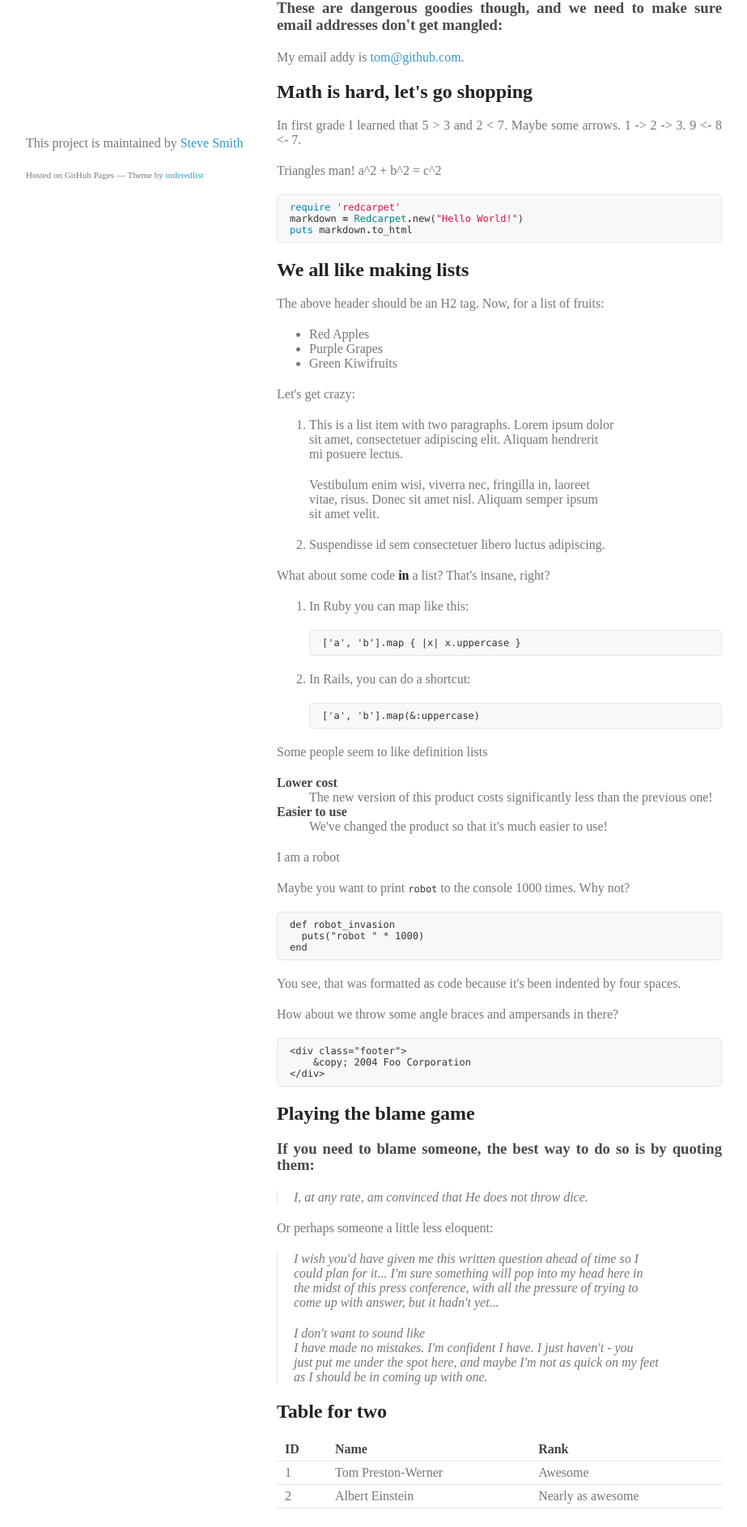
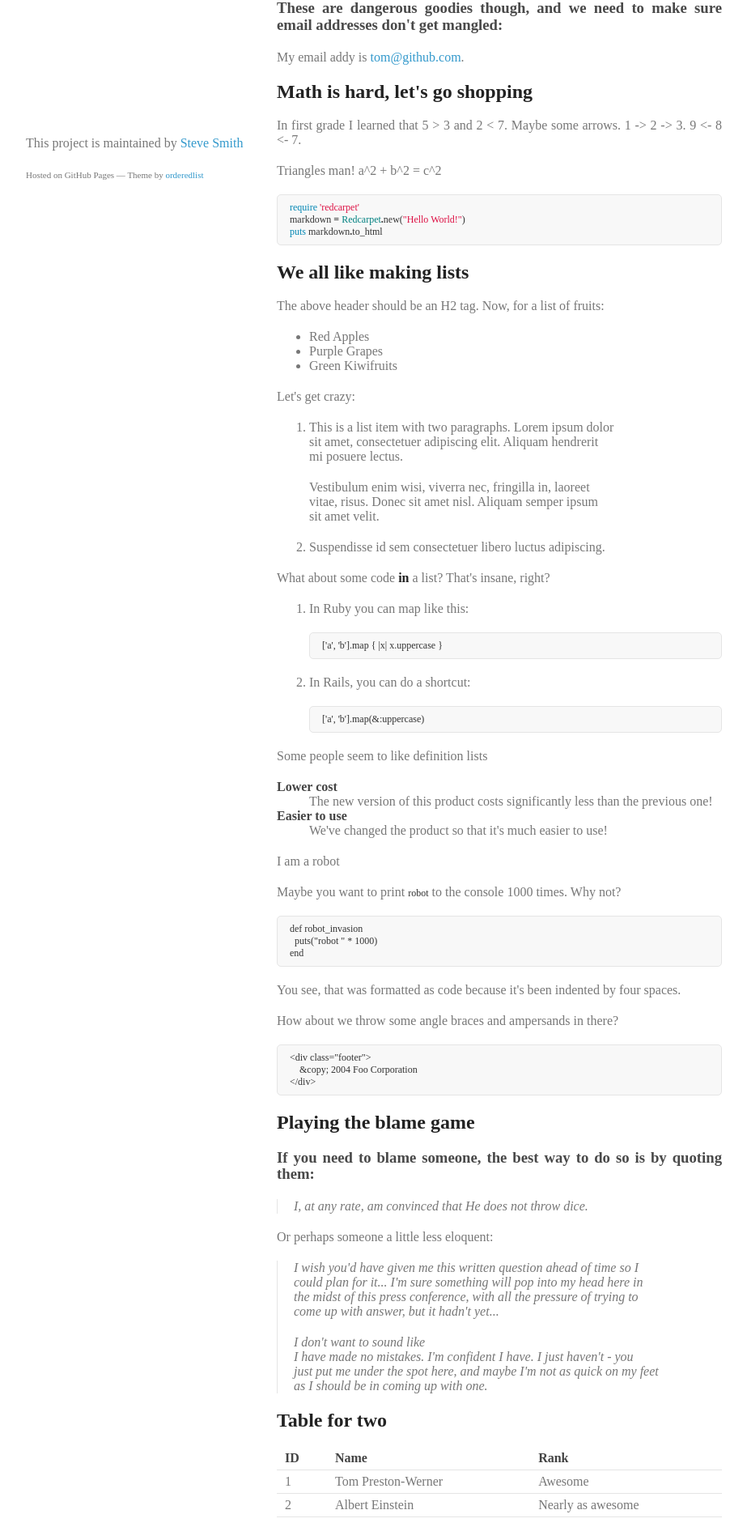
Before and after one commit to jobonaf/jobonaf.github.com, a Jekyll site: the page static/minimal/index.html, which Jekyll copies as it is, in a window 1280 px wide. Shown: the part 606-2492 px from the top of the page at 81% size, without its empty margins (178-1101 px from the left). Built offline with Jekyll 4.4.1, drawn with Linux system fonts in a browser that asks for light colours; some web fonts are replaced; Markdown is read by kramdown in place of the engine named in the settings.

Commit message:
fonts: AaarghNormal and AverageMonoRegular

```diff
--- a/_includes/minimal_header.html
+++ b/_includes/minimal_header.html
@@ -7,8 +7,9 @@
 
         <link rel="stylesheet" href="/static/minimal/stylesheets/styles.css">
         <link rel="stylesheet" href="/static/minimal/stylesheets/pygment_trac.css">
-        <link rel="stylesheet" media="screen" href="https://fontlibrary.org/face/cyanotype" type="text/css"/>
-        <meta name="viewport" content="width=device-width, initial-scale=1, user-scalable=no">
+        <link rel="stylesheet" media="screen" href="https://fontlibrary.org/face/argh" type="text/css"/>
+        <link rel="stylesheet" media="screen" href="https://fontlibrary.org/face/average-mono" type="text/css"/>
+<meta name="viewport" content="width=device-width, initial-scale=1, user-scalable=no">
         <!--[if lt IE 9]>
         <script src="//html5shiv.googlecode.com/svn/trunk/html5.js"></script>
         <![endif]-->
--- a/static/minimal/index.html
+++ b/static/minimal/index.html
@@ -7,7 +7,8 @@
 
     <link rel="stylesheet" href="stylesheets/styles.css">
     <link rel="stylesheet" href="stylesheets/pygment_trac.css">
-    <link rel="stylesheet" media="screen" href="https://fontlibrary.org/face/cyanotype" type="text/css"/>
+    <link rel="stylesheet" media="screen" href="https://fontlibrary.org/face/argh" type="text/css"/>
+    <link rel="stylesheet" media="screen" href="https://fontlibrary.org/face/average-mono" type="text/css"/>
     <meta name="viewport" content="width=device-width, initial-scale=1, user-scalable=no">
     <!--[if lt IE 9]>
     <script src="//html5shiv.googlecode.com/svn/trunk/html5.js"></script>
--- a/static/minimal/stylesheets/styles.css
+++ b/static/minimal/stylesheets/styles.css
@@ -1,14 +1,14 @@
 @import url(https://fonts.googleapis.com/css?family=Lato:300italic,700italic,300,700);
 
 p {
-   font-family: 'CyanotypeRegular';
+   font-family: 'AaarghNormal';
    font-weight: normal;
 }
 
 body {
   padding:50px;
   color:#777;
-   font-family: 'CyanotypeRegular';
+   font-family: 'AaarghNormal';
   font-weight:300;
 }
 
@@ -75,7 +75,7 @@
 }
 
 code, pre {
-  font-family:Monaco, Bitstream Vera Sans Mono, Lucida Console, Terminal;
+   font-family: 'AverageMonoRegular';
   color:#333;
   font-size:12px;
 }
```
